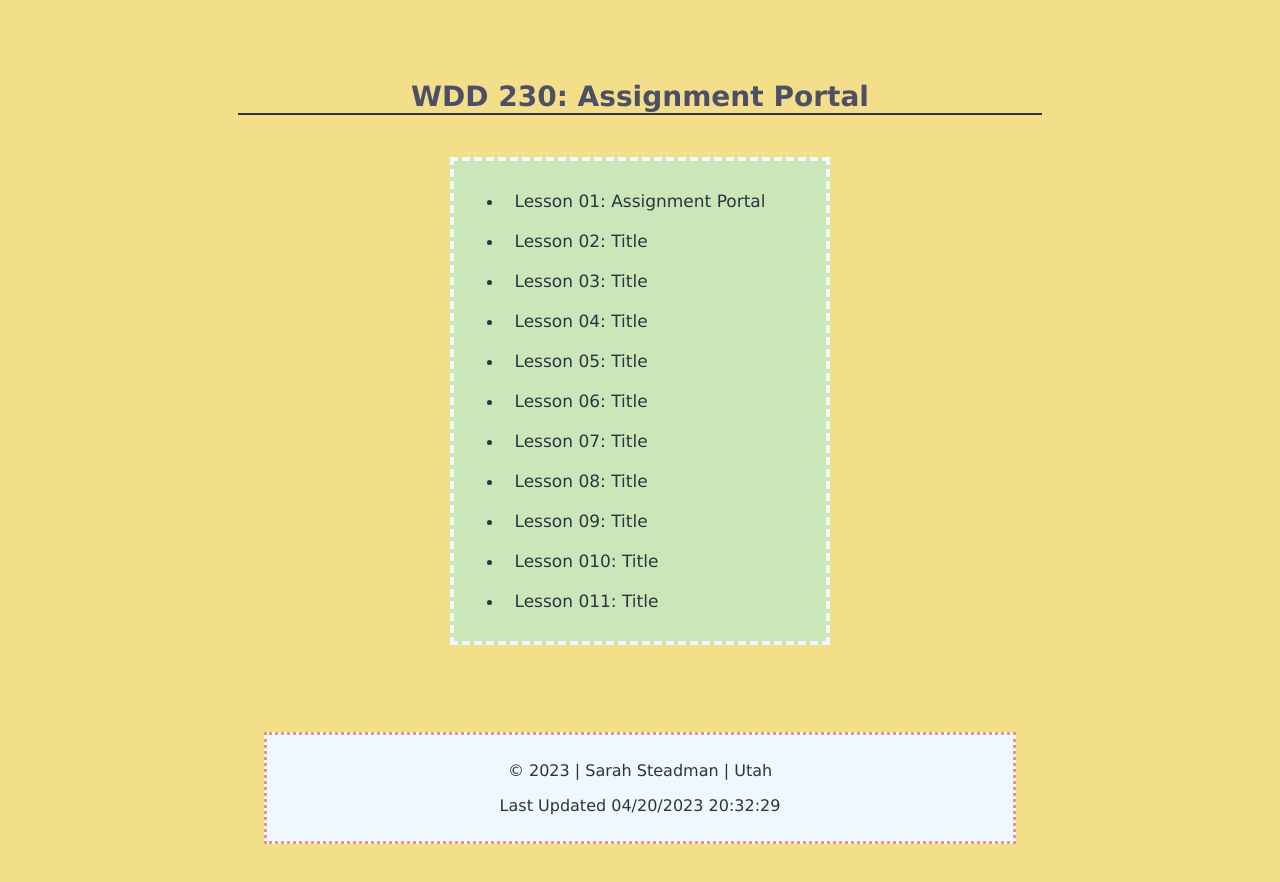
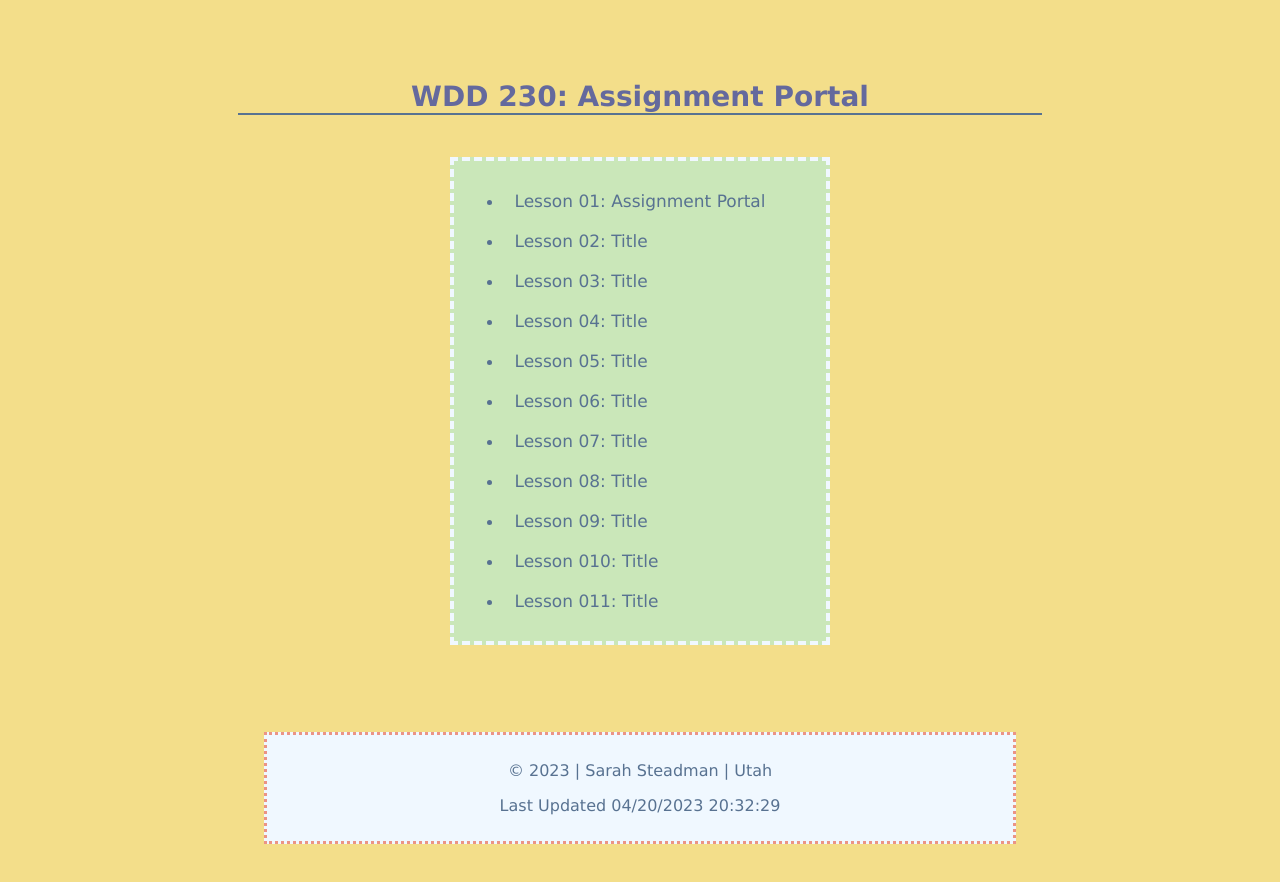
Before and after one commit to sarahsteadman/WDD-230, a plain HTML site: page index.html in a window 1280 px wide. Shown: the part 346-1228 px from the top of the page. Drawn offline with Linux system fonts and the light colour scheme.

Commit message:
updated colors

```diff
--- a/styles/styles.css
+++ b/styles/styles.css
@@ -11,7 +11,7 @@ img{
 
     width: 30%;
     border-radius: 20%;
-    border: .4vw dashed aliceblue;
+    border: .4vw dashed #f0f8ff;
     margin: 40px 0 40px 9vw;
 }
 h1{
@@ -27,9 +27,9 @@ h2{
     font-family: 'Lucida Handwriting', 'Lucida Sans', 'Lucida Sans Regular';
     text-align: center;
     font-size: 28px;
-    color: #4d4f67;
+    color: #64699d;
     margin: 80px 18vw 25px 18vw;
-    border-bottom: 2px solid #303140;
+    border-bottom: 2px solid #587291;
 }
 #listbox{
     text-align: center;
@@ -42,7 +42,7 @@ ul{
     font-size: 17px;
     border: 4px dashed aliceblue;
     font-family: 'Lucida Handwriting', 'Lucida Sans', 'Lucida Sans Regular';
-    color:#303140;
+    color:#587291;
   }
   a{
     text-decoration: none;
@@ -63,5 +63,5 @@ footer{
 p{
     text-align: center;
     font-family: 'Lucida Sans', 'Lucida Sans Regular';
-    color:#303140;
+    color:#587291;
 }
```
